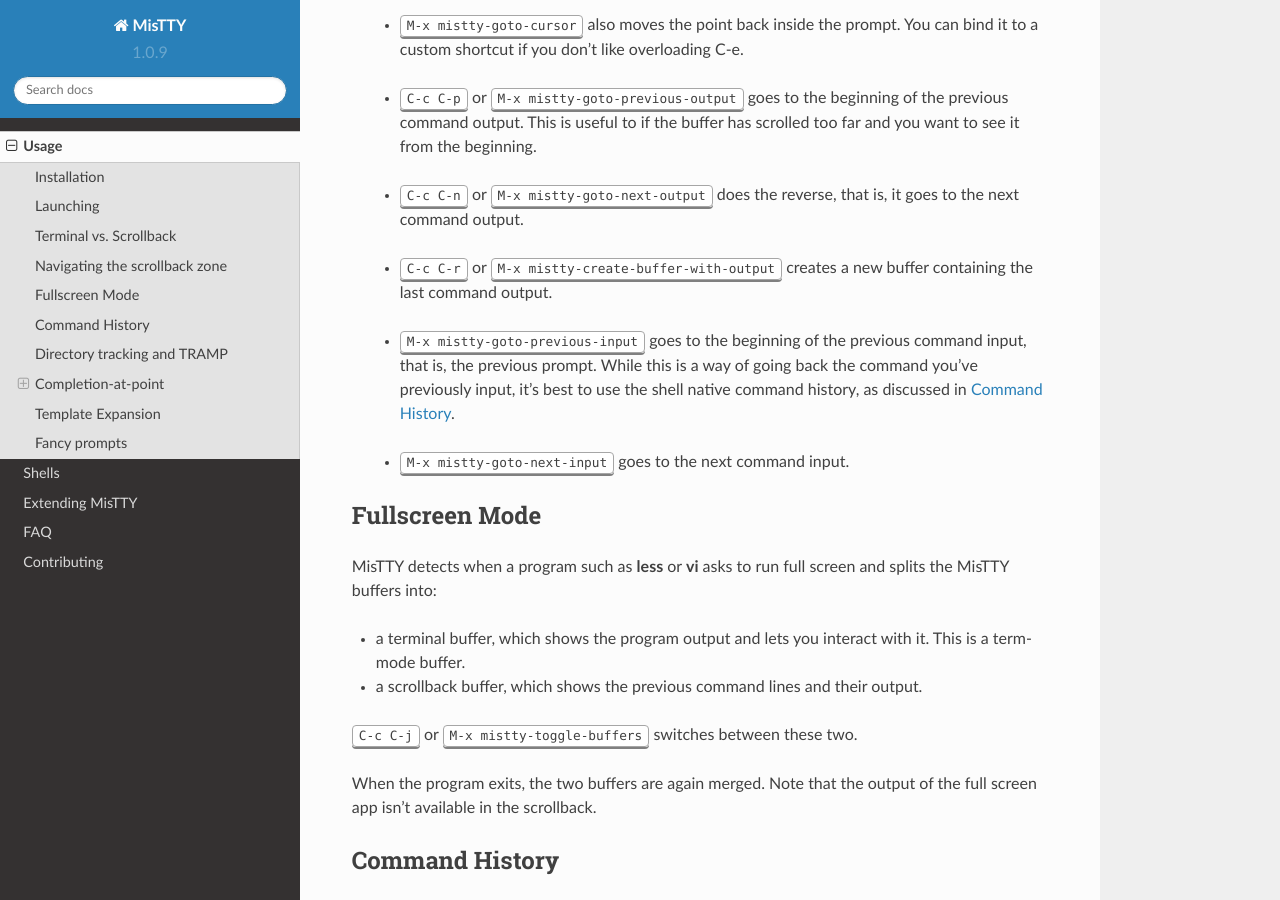
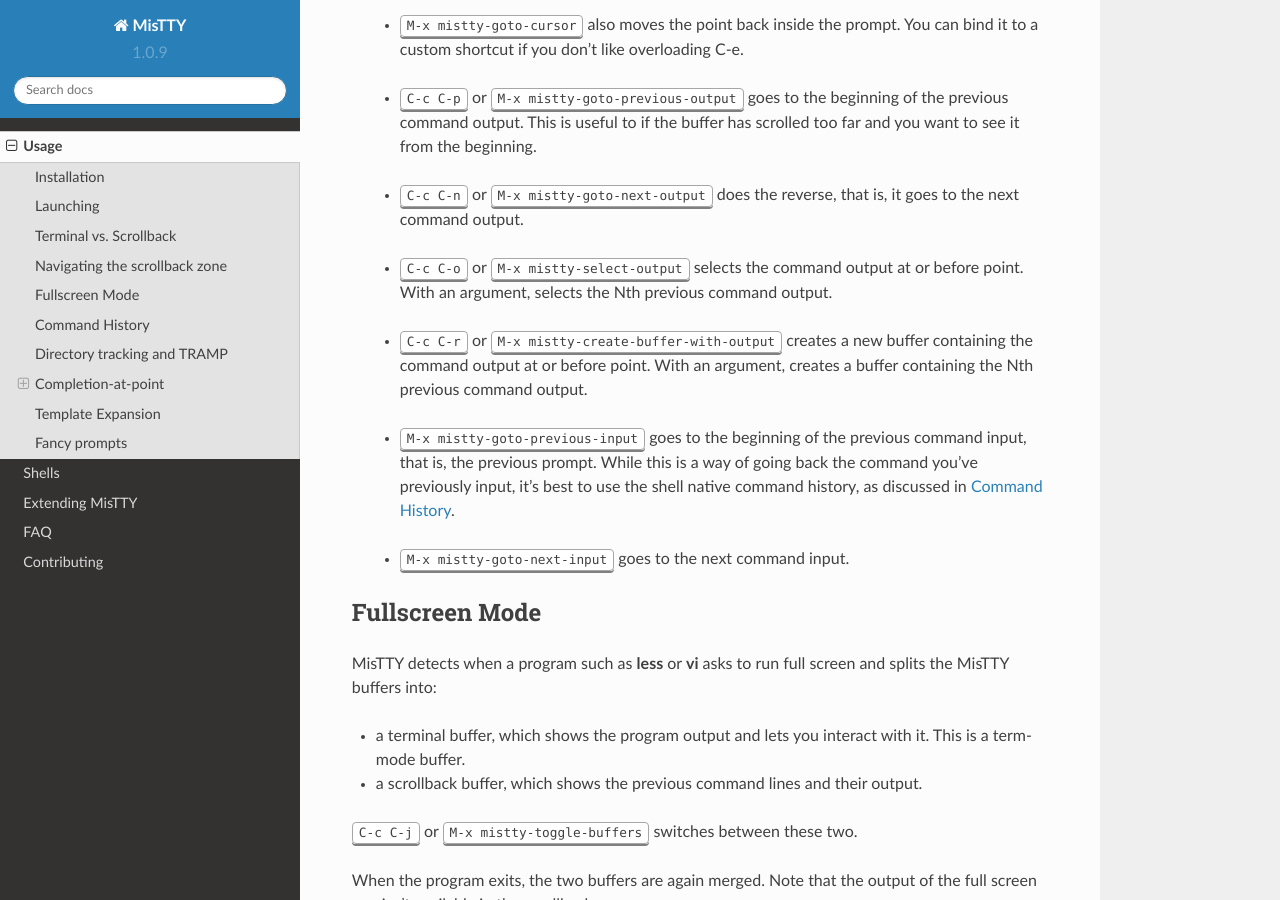
Before and after one commit to szermatt/mistty, a Sphinx documentation site: the page built from docs/source/usage.rst, in a window 1280 px wide and 900 px high, scrolled down 3770 px. Built offline with Sphinx 7.4.7 and the Read the Docs theme 2.0.0, drawn with Linux system fonts in a browser that asks for light colours.

Commit message:
C-c C-o selects the current or previous output.
This change introduces the command mistty-select-output, bound to C-c
C-o, that selects the output range the point is in or a previous output
range. Given an argument, it selects the Nth output range.

This change also modifies the behavior of
mistty-create-buffer-with-output to match the behavior of
the new command.

```diff
--- a/docs/source/usage.rst
+++ b/docs/source/usage.rst
@@ -252,10 +252,18 @@
   - :kbd:`C-c C-n` or :kbd:`M-x mistty-goto-next-output` does the
     reverse, that is, it goes to the next command output.
 
+  .. index:: pair: command; mistty-select-output
+
+  - :kbd:`C-c C-o` or :kbd:`M-x mistty-select-output` selects the
+    command output at or before point. With an argument, selects the
+    Nth previous command output.
+
   .. index:: pair: command; mistty-create-buffer-with-output
 
-  - :kbd:`C-c C-r` or :kbd:`M-x mistty-create-buffer-with-output` creates
-    a new buffer containing the last command output.
+  - :kbd:`C-c C-r` or :kbd:`M-x mistty-create-buffer-with-output`
+    creates a new buffer containing the command output at or before
+    point. With an argument, creates a buffer containing the Nth
+    previous command output.
 
   .. index:: pair: command; mistty-goto-previous-input
 
```
Also changed, not shown: 3 other files.
